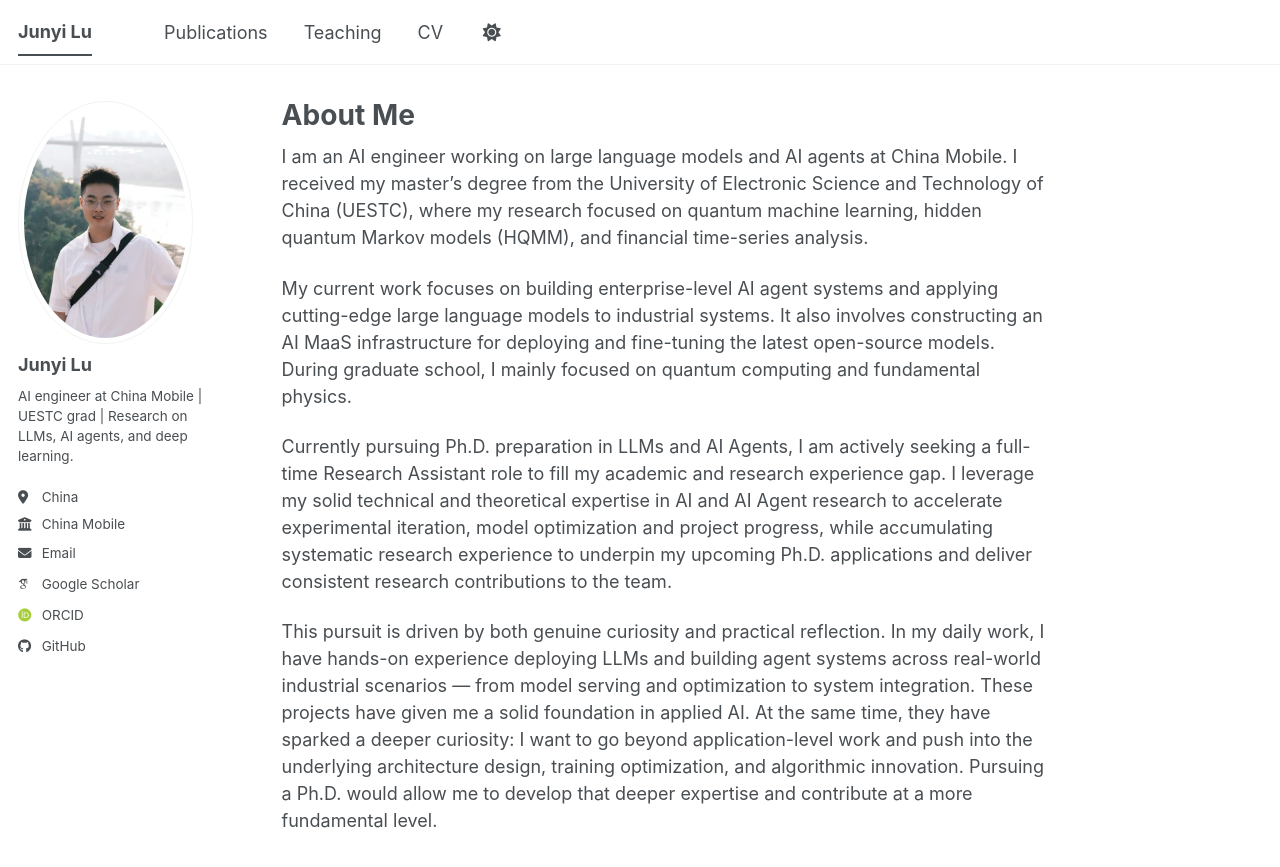
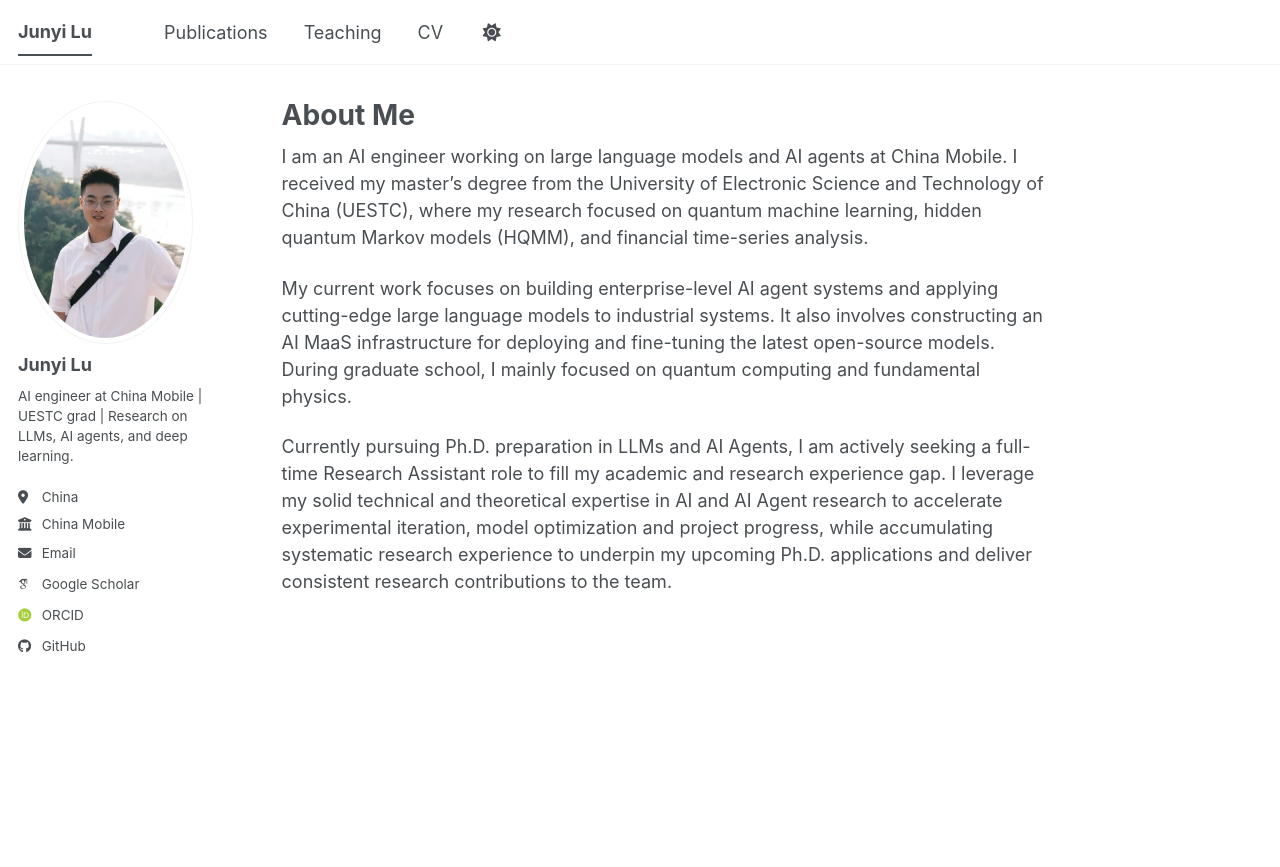
Before and after one commit to ljy623669155/ljy623669155.github.io, a Jekyll site: the page built from _pages/about.md, in a window 1280 px wide. Shown: the top 867 px of the page. Built offline with Jekyll 4.4.1, drawn with Linux system fonts in a browser that asks for light colours; some web fonts are replaced; a script bundle is joined from its source files by our own code; library files that are not in the unit come from our copies.

Commit message:
delete 4th paragraph from About Me

```diff
--- a/_pages/about.md
+++ b/_pages/about.md
@@ -12,5 +12,3 @@ I am an AI engineer working on large language models and AI agents at China Mobi
 My current work focuses on building enterprise-level AI agent systems and applying cutting-edge large language models to industrial systems. It also involves constructing an AI MaaS infrastructure for deploying and fine-tuning the latest open-source models. During graduate school, I mainly focused on quantum computing and fundamental physics.
 
 Currently pursuing Ph.D. preparation in LLMs and AI Agents, I am actively seeking a full-time Research Assistant role to fill my academic and research experience gap. I leverage my solid technical and theoretical expertise in AI and AI Agent research to accelerate experimental iteration, model optimization and project progress, while accumulating systematic research experience to underpin my upcoming Ph.D. applications and deliver consistent research contributions to the team.
-
-This pursuit is driven by both genuine curiosity and practical reflection. In my daily work, I have hands-on experience deploying LLMs and building agent systems across real-world industrial scenarios — from model serving and optimization to system integration. These projects have given me a solid foundation in applied AI. At the same time, they have sparked a deeper curiosity: I want to go beyond application-level work and push into the underlying architecture design, training optimization, and algorithmic innovation. Pursuing a Ph.D. would allow me to develop that deeper expertise and contribute at a more fundamental level.
```
